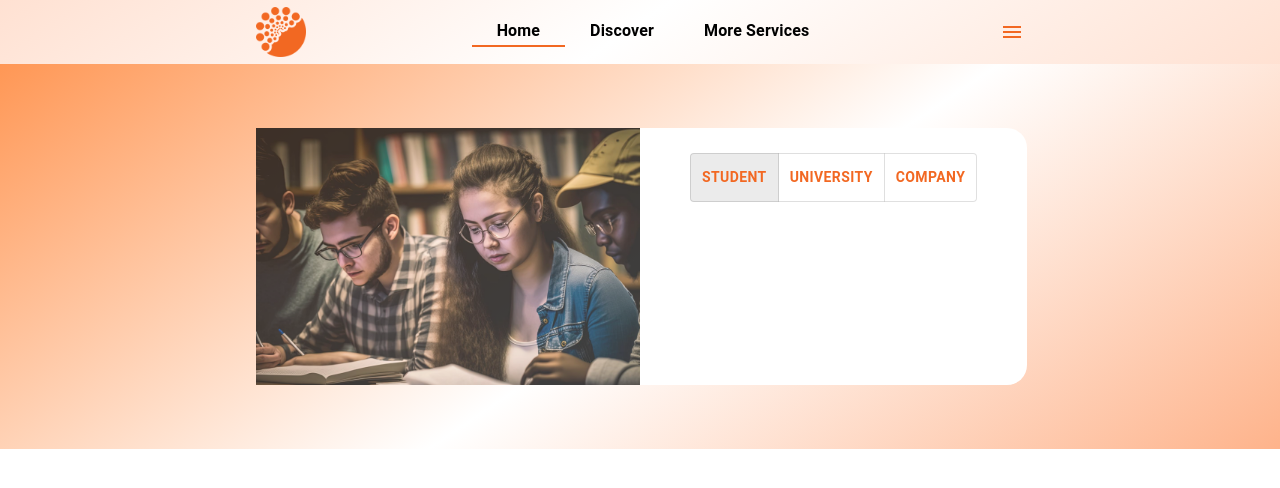
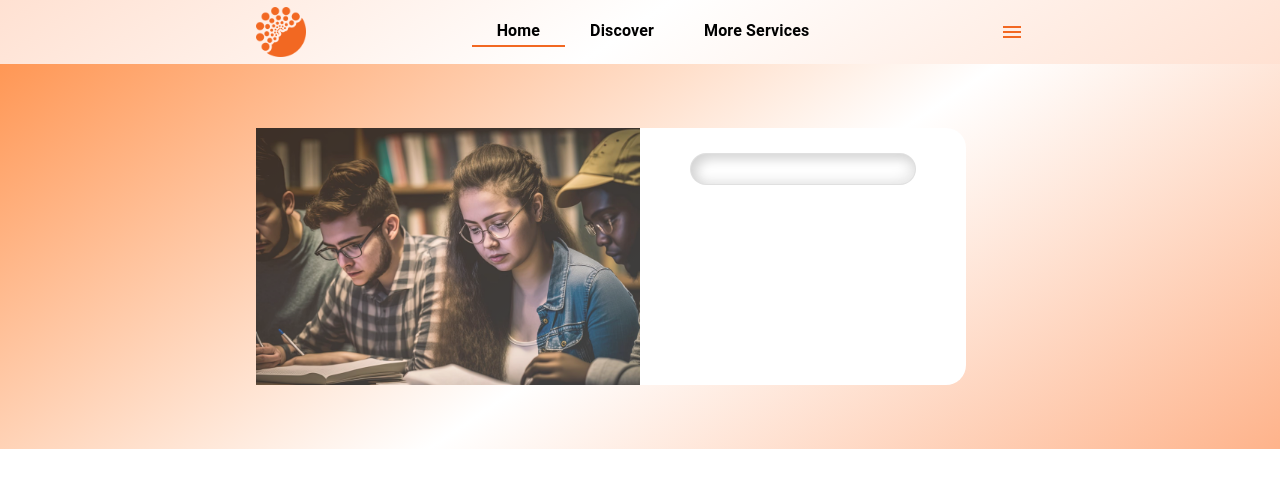
Before and after one commit to jhunel18/ojtconnect-com, a React (Vite) app: page /login in a window 1280 px wide. Both pictures are taken after a click on the element "Signup here.". Shown: the top 488 px of the page. Built offline with nearby package versions, Linux system fonts and the light colour scheme.

Commit message:
update landing page

```diff
--- a/src/components/SignupComp.jsx
+++ b/src/components/SignupComp.jsx
@@ -2,6 +2,27 @@ import React, { useState } from 'react'
 import ToggleButton from '@mui/material/ToggleButton';
 import ToggleButtonGroup from '@mui/material/ToggleButtonGroup';
 import { Box, Typography } from '@mui/material';
+
+import { styled } from '@mui/material/styles';
+
+
+import Paper from '@mui/material/Paper';
+
+const StyledToggleButtonGroup = styled(ToggleButtonGroup)(({ theme }) => ({
+  '& .MuiToggleButtonGroup-grouped': {
+    margin: theme.spacing(0.5),
+    border: 0,
+    '&.Mui-disabled': {
+      border: 0,
+    },
+    '&:not(:first-of-type)': {
+      borderRadius: theme.shape.borderRadius,
+    },
+    '&:first-of-type': {
+      borderRadius: theme.shape.borderRadius,
+    },
+  },
+}));
 
 const SignupComp = () => {
   const [alignment, setAlignment] = useState('left');
@@ -11,28 +32,47 @@ const SignupComp = () => {
   };
 
   return (<>
-    <ToggleButtonGroup
+    <Paper
+      elevation={0}
+      sx={{
+        display: 'flex',
+        border: (theme) => `1px solid ${theme.palette.divider}`,
+        flexWrap: 'wrap',
+        padding: '5px 12px',
+        borderRadius: "37px",
+        background: "#ffffff",
+        boxShadow: "inset 5px 5px 12px #d3d3d3, inset -5px -5px 12px #ededed",
+        width: '200px',
+        height: '20px'
+      }}
+    >
+      <StyledToggleButtonGroup
+        size="small"
         value={alignment}
         exclusive
         onChange={handleAlignment}
         aria-label="text alignment"
       >
-      <ToggleButton value="left" aria-label="centered">
-        <Box>
+        {/*<ToggleButton value="left" aria-label="left aligned" sx={{
+          padding: '5px',
+          margin: '0px'
+        }}>
           <Typography variant='button' color={"#F26822"} fontWeight={'bold'}>Student</Typography>
-        </Box>
         </ToggleButton>
-      <ToggleButton value="center" aria-label="centered">
-        <Box>
+        <ToggleButton value="center" aria-label="centered" sx={{
+          padding: '5px',
+          margin: '0px'
+        }}>
           <Typography variant='button' color={"#F26822"} fontWeight={'bold'}>University</Typography>
-        </Box>
         </ToggleButton>
-      <ToggleButton value="right" aria-label="centered">
-        <Box>
+        <ToggleButton value="right" aria-label="right aligned" sx={{
+          padding: '5px',
+          margin: '0px'
+        }}>
           <Typography variant='button' color={"#F26822"} fontWeight={'bold'}>Company</Typography>
-        </Box>
-      </ToggleButton>
-    </ToggleButtonGroup>
+      </ToggleButton>*/}
+      </StyledToggleButtonGroup>
+    </Paper>
   </>)
 }
 
```
Also changed, not shown: 1 other file (tests, documents, lock files or other folders). Lines whose indentation alone changed are shown as unchanged.
